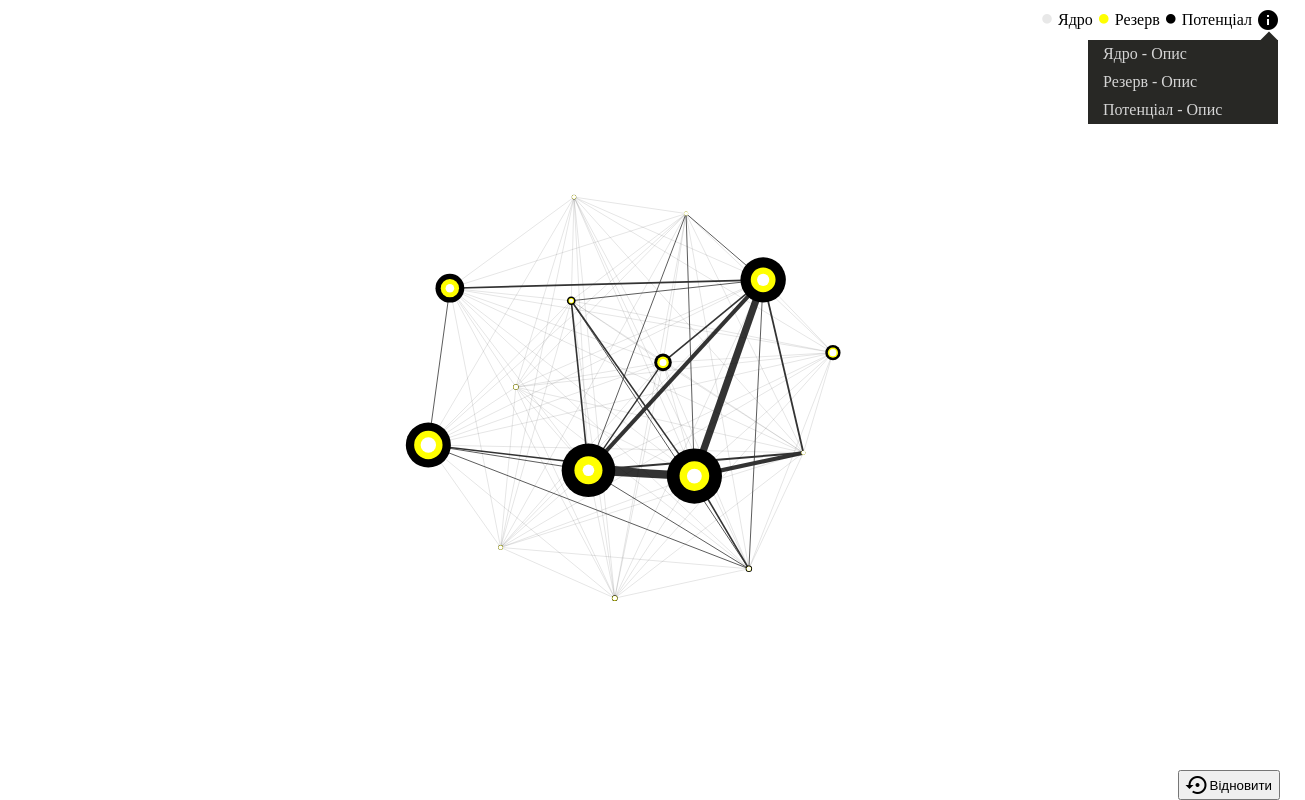
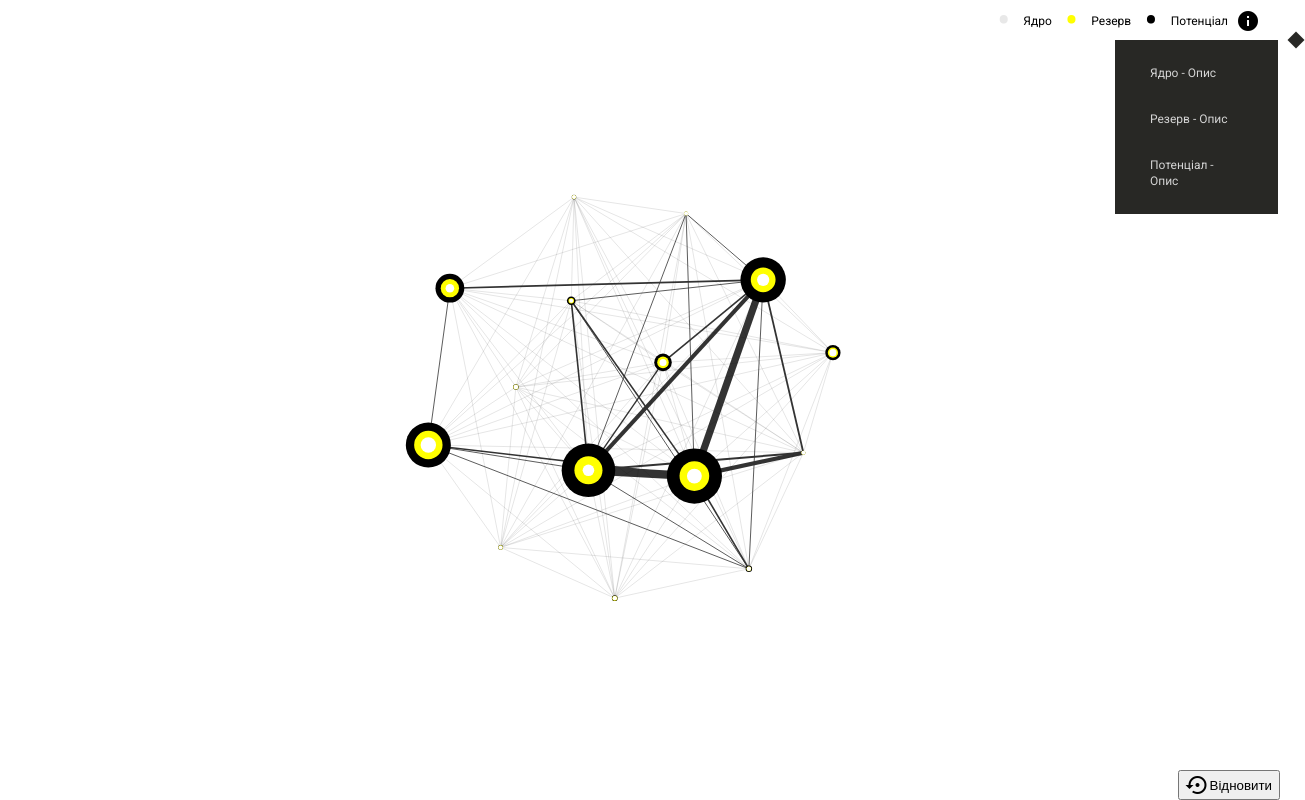
Before and after one commit to AlexanderIgorovych/d3-visualization, a plain HTML site: page index.html in a window 1280 px wide. Both pictures are taken after a click on the element "info". Shown: the whole page, 1305 px wide, since content can reach past the window. Drawn offline with nearby package versions, Linux system fonts and the light colour scheme.

Commit message:
Change Fonts according figma

```diff
--- a/index.html
+++ b/index.html
@@ -5,8 +5,11 @@
     <meta content="text/html" charset="utf-8">
     <title>D3 visualisation</title>
     <link href="https://fonts.googleapis.com/icon?family=Material+Icons" rel="stylesheet">
-
+    <link href='http://fonts.googleapis.com/css?family=Roboto:400,100,100italic,300,300italic,400italic,500,500italic,700,700italic,900italic,900' rel='stylesheet' type='text/css'>
     <style>
+      body{
+        font-family: "Roboto";
+      }
       .links line {
         stroke: #333;
       }
@@ -34,14 +37,16 @@
         border: solid grey 1px;
         background-color: #fcfcfc;
         position: absolute;
+        padding: 16px 0 22px;
       }
       .legend{
         display: none;
         z-index: 1;
-        width: 190px;
+        width: 143px;
         height: fit-content;
         background-color: #fcfcfc;
         position: absolute;
+        padding: 10px;
       }
 
       .modal:before {
@@ -70,6 +75,11 @@
         position: absolute;
       }
 
+      .legend .pop-list{
+        margin: 10px;
+        font-size: 12px;
+      }
+
       /* Modal Content */
       .modal-content {
         margin: auto;
@@ -92,10 +102,11 @@
       }
 
       .description {
-        right: 0;
+        right: 20px;
         position: absolute;
         width: fit-content;
         display: flex;
+        font-size: 16px;
         justify-content: flex-end;
       }
 
@@ -121,8 +132,10 @@
         margin: 5px;
       }
 
-      .popover-content div a {
+      a {
         margin: 5px;
+        font-size: 12px;
+        line-height: 16px;
       }
 
       .popover-title {
```
